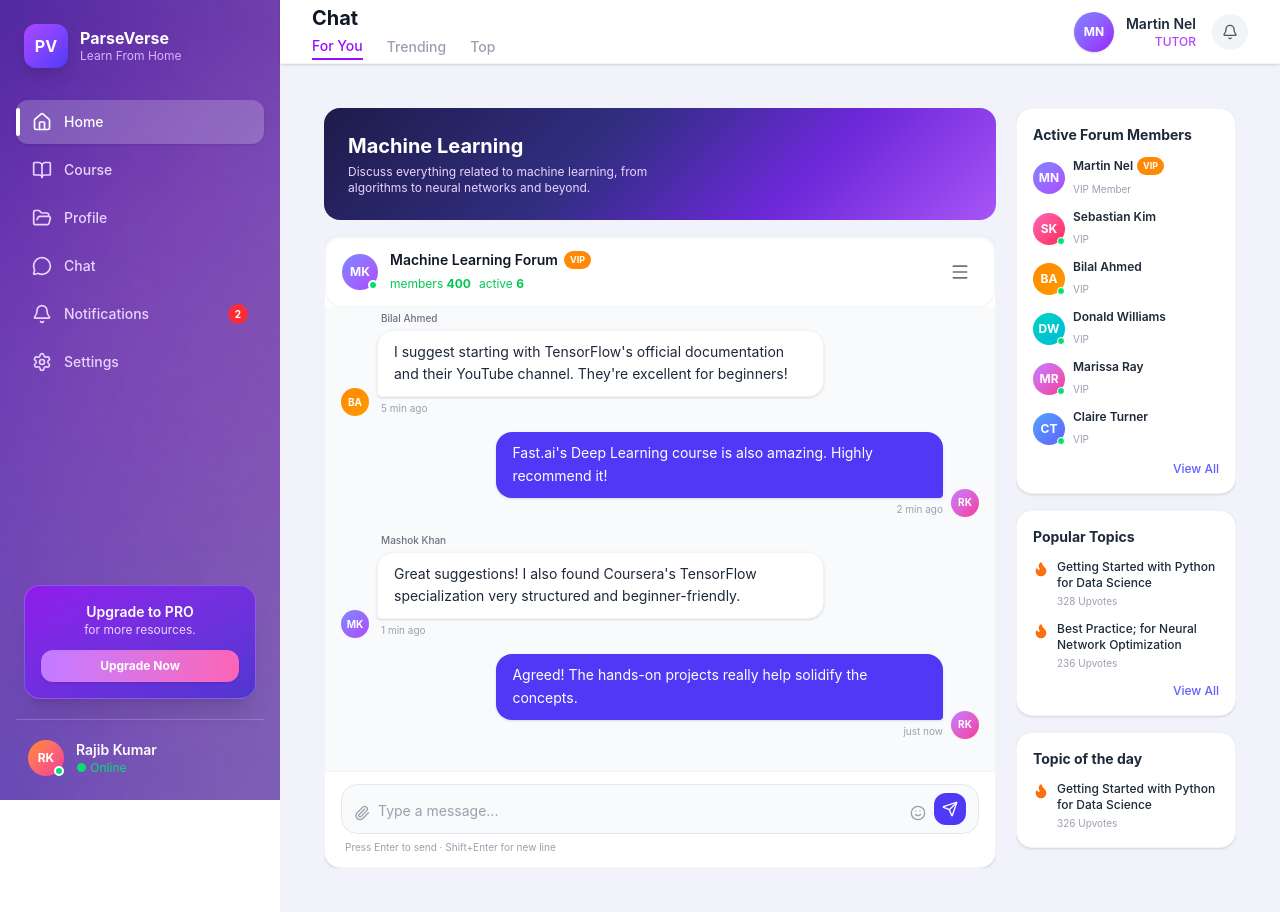
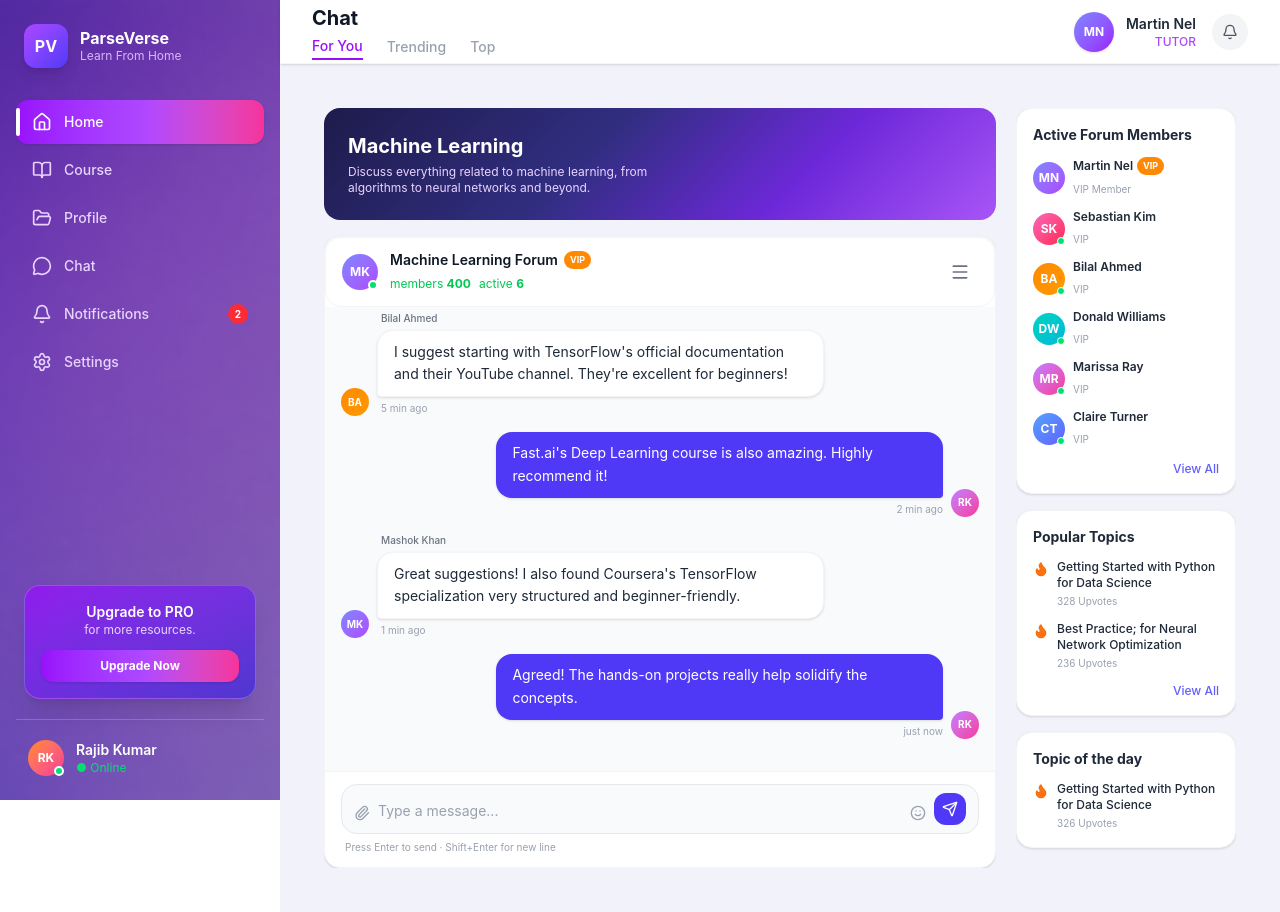
Before and after one commit to Philemon673/parseversefrontend, a Next.js app: page /tutor-dashboard/chat in a window 1280 px wide. Built offline with nearby package versions, Linux system fonts and the light colour scheme.

Commit message:
sidebar color changes

```diff
--- a/app/tutor-dashboard/chat/page.jsx
+++ b/app/tutor-dashboard/chat/page.jsx
@@ -1,7 +1,7 @@
 "use client";
 
 import { useState, useRef, useEffect } from "react";
-import { Search, Heart, MessageCircle, Eye, Flame, Send, Paperclip, Smile, Menu, X } from "lucide-react";
+import { Search, Heart, MessageCircle, Eye, Flame, Send, Paperclip, Smile, Menu, X, } from "lucide-react";
 
 const activeMembers = [
   { initials: "MN", name: "Martin Nel", role: "VIP Member", isVip: true, color: "from-indigo-400 to-purple-500" },
--- a/component/Sidebar/index.jsx
+++ b/component/Sidebar/index.jsx
@@ -65,7 +65,7 @@ export default function Sidebar() {
                 href={href}
                 className={`flex items-center gap-3 px-4 py-3 rounded-xl text-sm font-medium transition-all relative ${
                   isActive
-                    ? "bg-white/20 text-white backdrop-blur-sm shadow"
+                    ? "bg-gradient-to-r from-purple-600 via-purple-500 to-pink-500 text-white backdrop-blur-sm shadow"
                     : "text-purple-200 hover:bg-white/10 hover:text-white"
                 }`}
               >
@@ -86,7 +86,7 @@ export default function Sidebar() {
         <div className="mt-auto mx-2 rounded-2xl bg-gradient-to-br from-purple-600/80 to-indigo-700/80 backdrop-blur-sm border border-white/20 p-4 text-center shadow-xl">
           <p className="text-white font-semibold text-sm">Upgrade to PRO</p>
           <p className="text-purple-200 text-xs mb-3">for more resources.</p>
-          <button className="w-full py-2 rounded-xl bg-gradient-to-r from-purple-400 to-pink-400 text-white text-xs font-bold hover:opacity-90 transition shadow">
+          <button className="w-full py-2 rounded-xl bg-gradient-to-r from-purple-600 via-purple-500 to-pink-500 text-white text-xs font-bold hover:opacity-90 transition shadow">
             Upgrade Now
           </button>
         </div>
```
